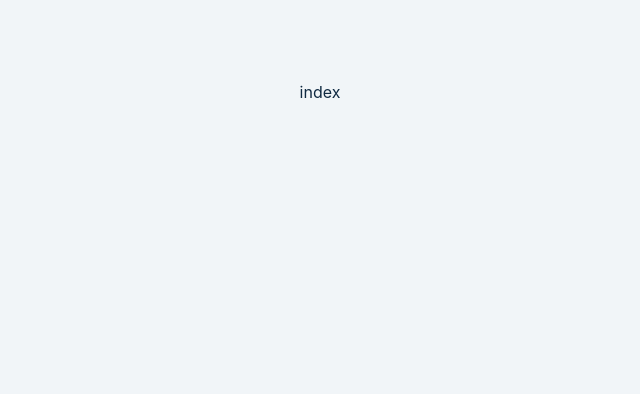
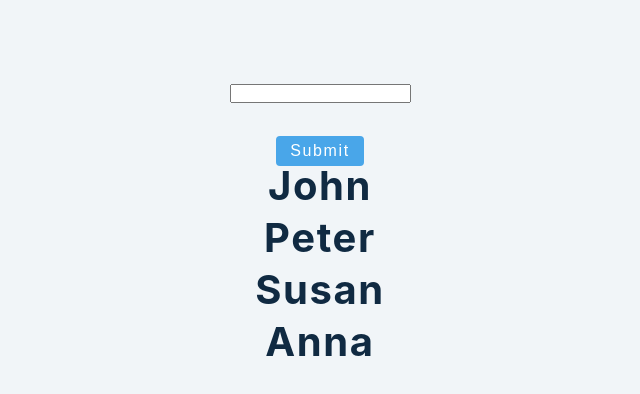
Before and after one commit to ismaelBZ/react-tutorial-2020-john-smilga, a React (Create React App) app: page / in a window 1280 px wide. Shown: the top 394 px of the page, without its empty margins (320-960 px from the left). Built offline with nearby package versions, Linux system fonts and the light colour scheme.

Commit message:
useReducer setup

```diff
--- a/src/tutorials/useReducer/Modal.jsx
+++ b/src/tutorials/useReducer/Modal.jsx
@@ -0,0 +1,7 @@
+import { useEffect } from "react";
+
+const Modal = () => {
+  return <div>I'm Modal</div>;
+};
+
+export { Modal };
--- a/src/tutorials/useReducer/index.jsx
+++ b/src/tutorials/useReducer/index.jsx
@@ -1,9 +1,37 @@
-import React from 'react'
+import { useState, useReducer } from "react";
+import { Modal } from "./Modal";
+import { data } from "./../../data";
 
-const index = () => {
+const UseReducer = () => {
+  const [name, setName] = useState("");
+  const [people, setPeople] = useState(data);
+  const [showModal, setShowModal] = useState(false);
+
+  const handleSubmit = (e) => {
+    e.preventDefault();
+    if (name) {
+      setShowModal(true);
+      setPeople([...people, { id: new Date().getTime().toString(), name }]);
+      setName('')
+    } else {
+      setShowModal(true);
+    }
+  };
+
   return (
-    <div>index</div>
-  )
-}
+    <>
+      {showModal && <Modal />}
+      <form className="Form" onSubmit={handleSubmit}>
+        <div>
+          <input type="text" name="" id="" value={name} onChange={(e) => setName(e.target.value)} />
+        </div>
+        <button type="submit" className="btn" >
+          submit
+        </button>
+      </form>
+      {people.map(({id, name}) => <h2 key={id}>{name}</h2>)}
+    </>
+  );
+};
 
-export default index
+export default UseReducer;
```
